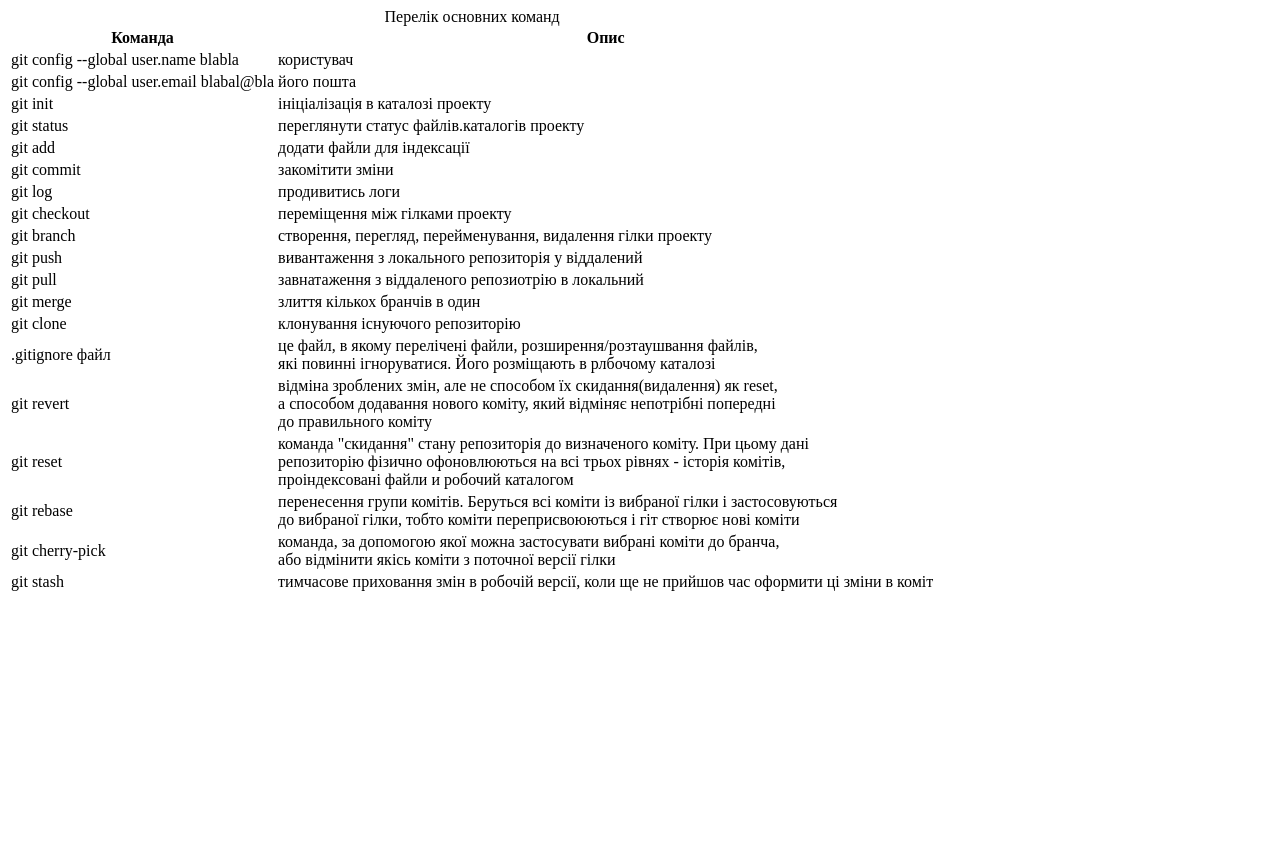
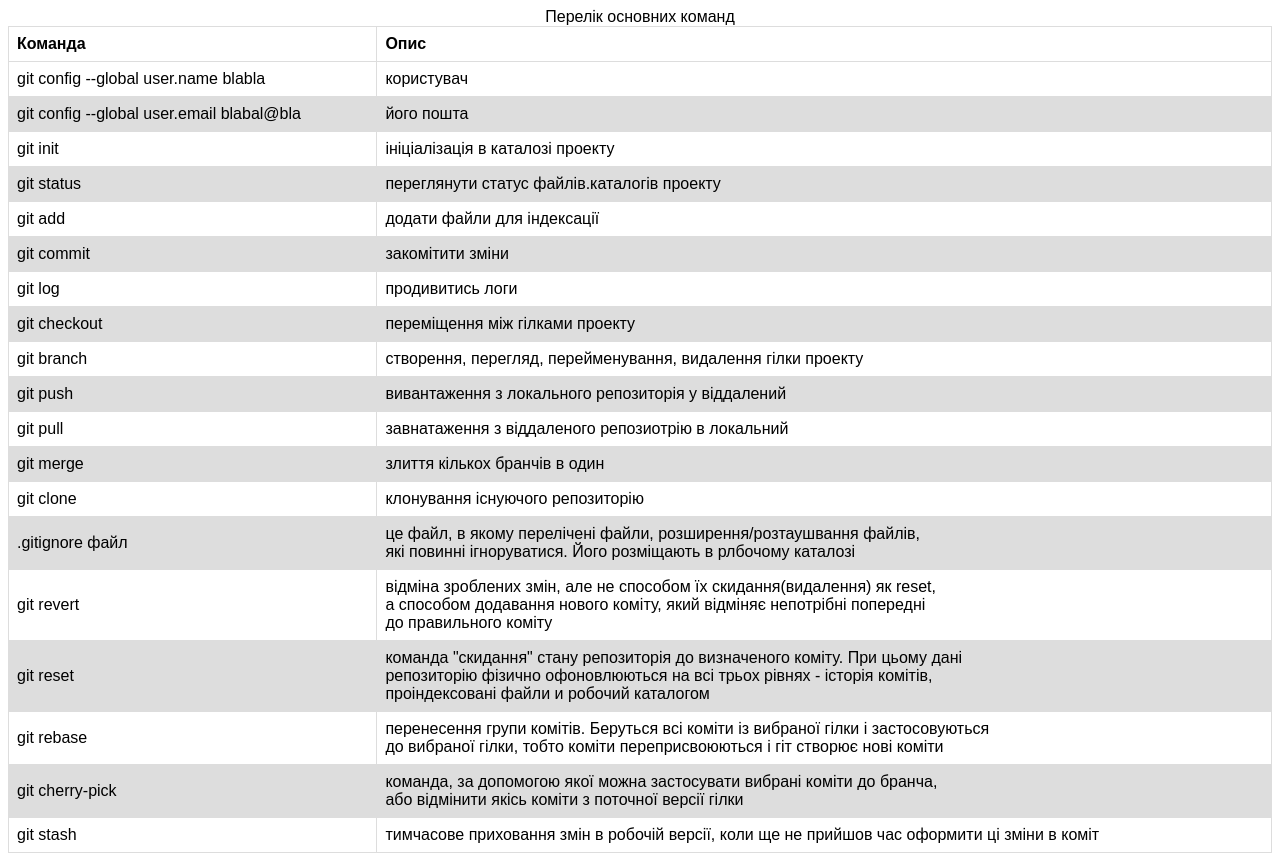
Before and after one commit to Tatka751/Crib, a plain HTML site: page index.html in a window 1280 px wide. Before the commit the page ends 800 px from the top, so only its background shows below. Drawn offline with Linux system fonts and the light colour scheme.

Commit message:
Update index.html

```diff
--- a/index.html
+++ b/index.html
@@ -1,3 +1,26 @@
+<!DOCTYPE html>
+<html>
+<head>
+<style>
+table {
+  font-family: arial, sans-serif;
+  border-collapse: collapse;
+  width: 100%;
+}
+
+td, th {
+  border: 1px solid #ddd;
+  text-align: left;
+  padding: 8px;
+}
+
+tr:nth-child(even) {
+  background-color: #ddd;
+}
+</style>
+</head>
+<body>
+
 <table>
 <caption>Перелік основних команд</caption>
 <thead>
```
